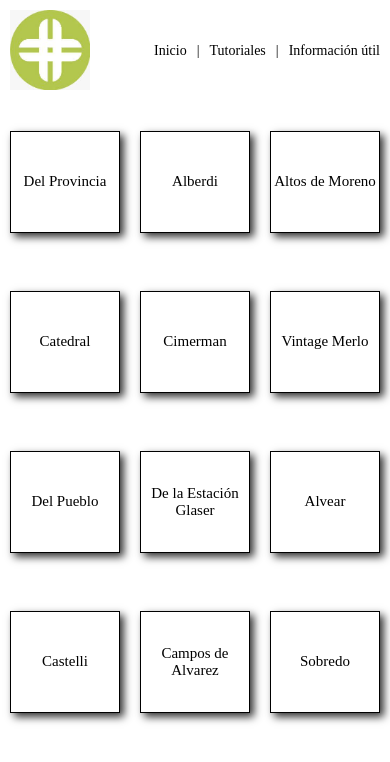
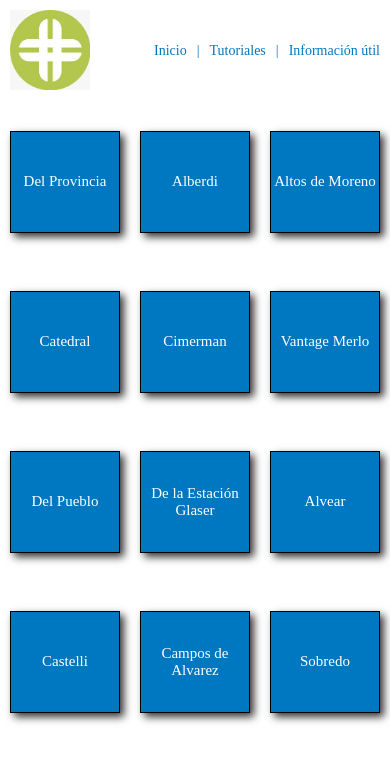
Before and after one commit to MauricioBuda/ProyectoFarmacia, a plain HTML site: page index.html in a window 390 px wide. Drawn offline with Linux system fonts and the light colour scheme.

Commit message:
second commit

```diff
--- a/index.html
+++ b/index.html
@@ -34,7 +34,7 @@
 
         <a class="suc5" href="pages/cimerman.html"> Cimerman</a>
 
-        <a class="suc6" href="pages/vintageMerlo.html"> Vintage Merlo</a>
+        <a class="suc6" href="pages/vintageMerlo.html"> Vantage Merlo</a>
 
         <a class="suc7" href="pages/delPueblo.html"> Del Pueblo</a>
 
--- a/style/style.css
+++ b/style/style.css
@@ -18,7 +18,6 @@
 
   a {
     text-decoration: none;
-    color: black;
   }
 /* FIN GENERALES */
 
@@ -50,6 +49,7 @@
 }
 
 .div2_menu a, span{
+    color: #0077c1;
     font-size: 2rem;
     text-align: center;
 }
@@ -89,9 +89,11 @@
         align-items: center;
         margin-right: 1rem;
         gap: 1rem;
+        color: #0077c1;
     }
 
     .div2_menu a, span{
+
         font-size: 1.4rem;
         text-align: center;
     }
@@ -157,6 +159,8 @@
 }
 
 .section_recuadros a{
+    background-color:#0077c1;
+    color: white;
     text-align: center;
     font-size: 2rem;
     border: solid 1px black;
@@ -264,9 +268,13 @@
     font-size: 1.5rem;
 }
 
+.miTabla a{
+    color: blue;
+}
+
 .miTabla a:hover{
     font-size: 1.6rem;
-    color: blue;
+    color: #0077c1;
 }
 
 /* @media screen and (max-width: 524px) {
```
Also changed, not shown: img/logo_pagina.jpg (added).
